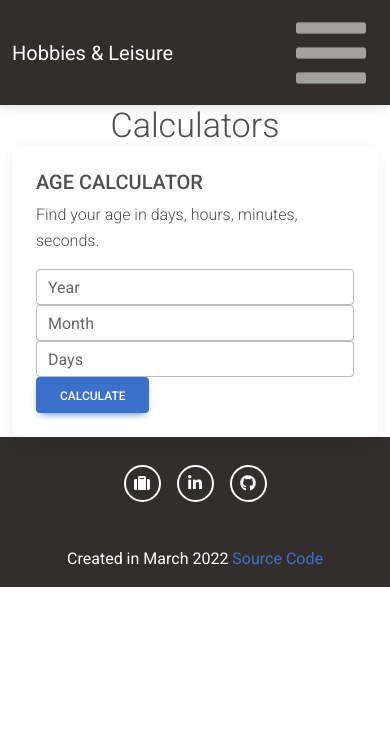
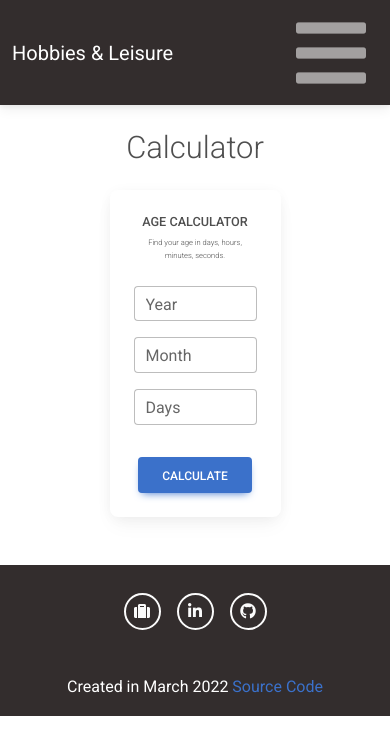
Before and after one commit to amirhatam/loisir, a React (Create React App) app: page /calculator/age-in-days in a window 390 px wide. Shown: the top 754 px of the page. Built offline with nearby package versions, Linux system fonts and the light colour scheme.

Commit message:
add responsive styles for page calculator age in day

```diff
--- a/src/views/calculator/AgeInDays.jsx
+++ b/src/views/calculator/AgeInDays.jsx
@@ -41,20 +41,20 @@ export default function AgeInDays() {
     return (
         <MDBContainer className='pb-md-5'>
             <MDBRow className='justify-content-center'>
-                <MDBCardTitle className='text-center my-md-5 display-4'>Calculators</MDBCardTitle>
-                <MDBCol md='4'>
-                    <MDBCard >
-                        <MDBCardBody>
-                            <MDBCardTitle className='text-uppercase'>Age Calculator</MDBCardTitle>
-                            <MDBCardText className='my-md-4 fw-lighter'>Find your age in days, hours, minutes, seconds.</MDBCardText>
+                <MDBCardTitle className='text-center my-md-5 display-5 my-4'>Calculator</MDBCardTitle>
+                <MDBCol className='col-md-4 col-6'>
+                    <MDBCard className='mb-5'>
+                        <MDBCardBody className='text-center'>
+                            <MDBCardTitle className='text-uppercase h5-fs'>Age Calculator</MDBCardTitle>
+                            <MDBCardText className='my-md-4 fw-lighter p-fs'>Find your age in days, hours, minutes, seconds.</MDBCardText>
                             <MDBRow>
-                                <MDBCol md="3">
+                                <MDBCol md="4" className='my-2'>
                                     <MDBInput label='Year' onChange={(e) => setYear(parseInt(e.target.value))} id='form1' type='text' />
                                 </MDBCol>
-                                <MDBCol md="3">
+                                <MDBCol md="4" className='my-2'>
                                     <MDBInput label='Month' onChange={(e) => setMonth(parseInt(e.target.value))} id='form1' type='text' />
                                 </MDBCol>
-                                <MDBCol md="3">
+                                <MDBCol md="4" className='my-2'>
                                     <MDBInput label='Days' onChange={(e) => setDays(parseInt(e.target.value))} id='form1' type='text' />
                                 </MDBCol>
                             </MDBRow>
@@ -89,7 +89,7 @@ export default function AgeInDays() {
                                     :
                                     null
                             }
-                            <MDBBtn onClick={ageInDays} className="mt-md-3">Calculate</MDBBtn>
+                            <MDBBtn onClick={ageInDays} className="mt-md-3 mt-4">Calculate</MDBBtn>
                         </MDBCardBody>
                     </MDBCard>
                 </MDBCol>
```
Also changed, not shown: 1 other file (tests, documents, lock files or other folders).
